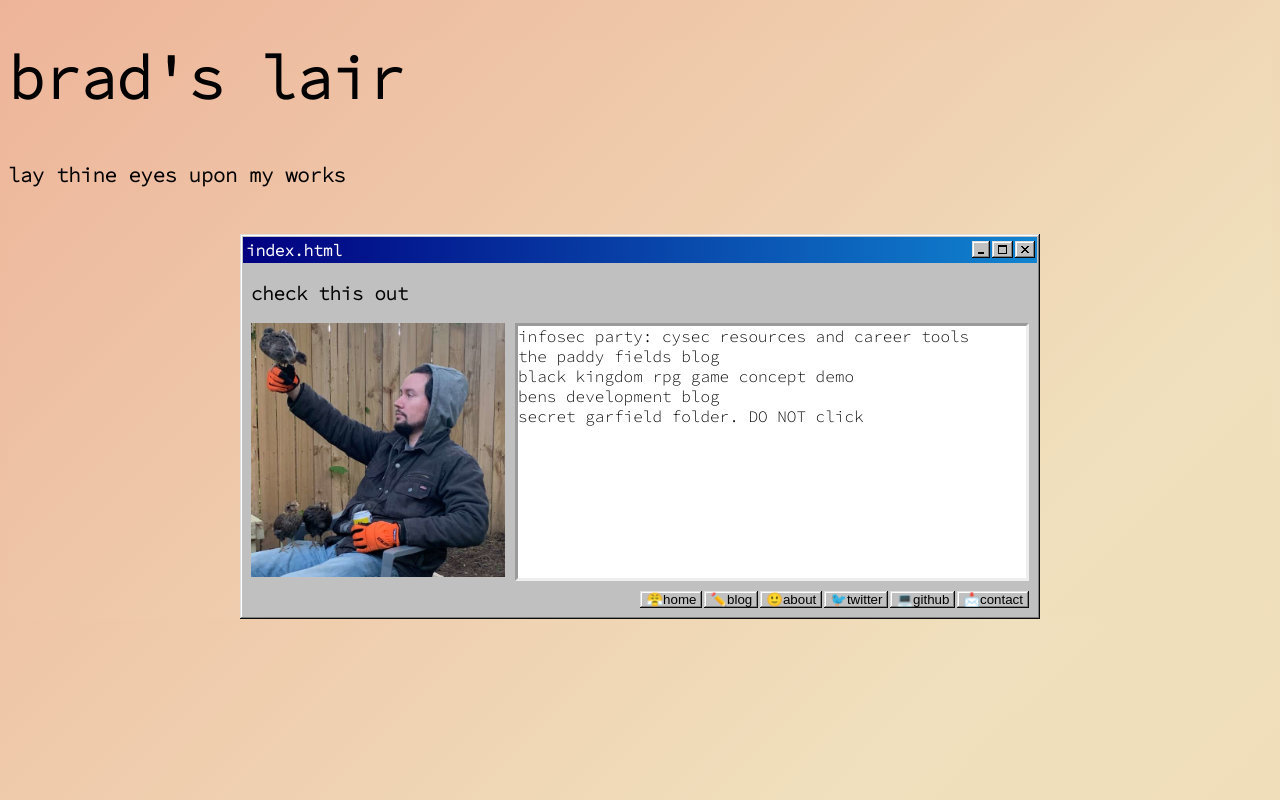
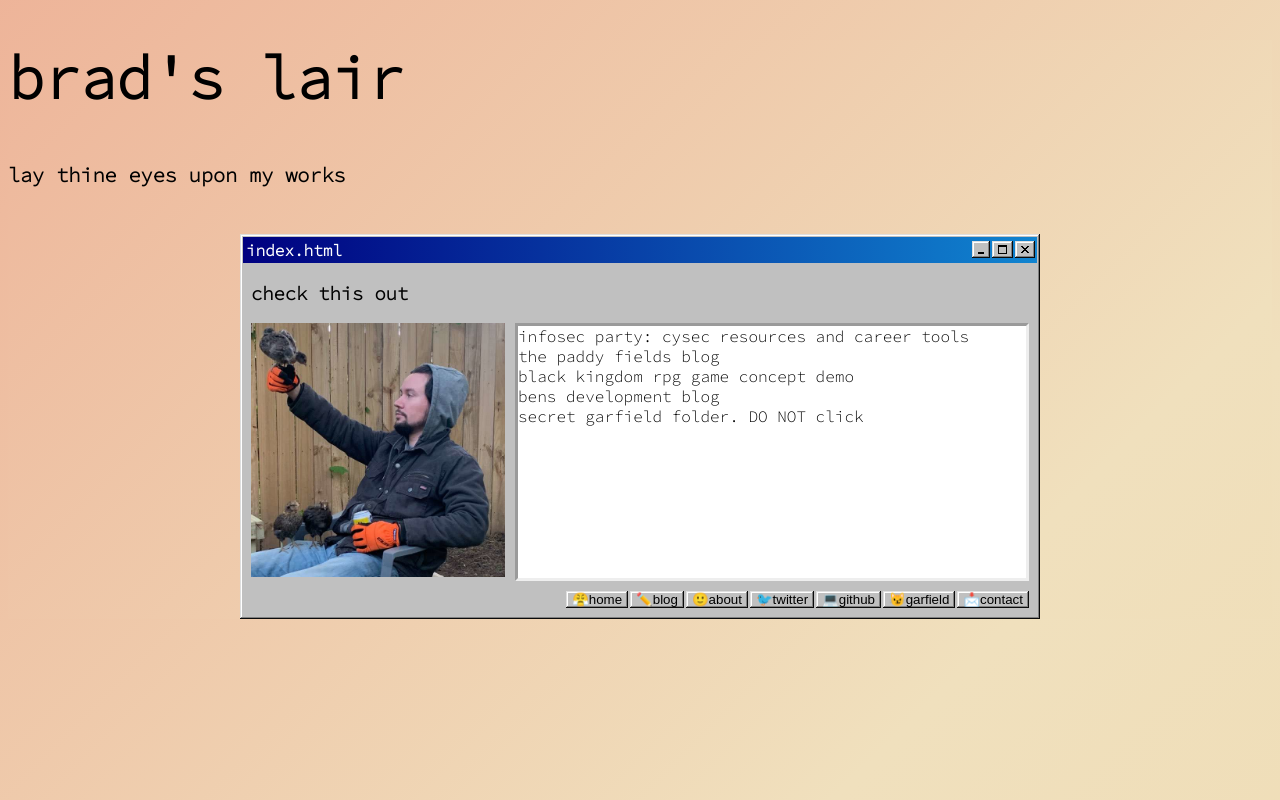
Before and after one commit to DrBradleyMexico/BigWetNextJS-Site, a Next.js app: page / in a window 1280 px wide. Built offline with nearby package versions, Linux system fonts and the light colour scheme.

Commit message:
garfield inclusion

```diff
--- a/src/components/layout/footer.tsx
+++ b/src/components/layout/footer.tsx
@@ -31,6 +31,11 @@ const Footer = () => {
                 </Link>
             </button>
             <button className={`${s.border} ${s.button}`}>
+                <Link href="https://linktr.ee/Garfonomics" target="_blank">
+                    <Emoji symbol="😼" ariaLabel="orange cat" />garfield
+                </Link>
+            </button>
+            <button className={`${s.border} ${s.button}`}>
                 <Link href="mailto: &#098;&#114;&#097;&#100;&#119;&#101;&#105;&#100;&#110;&#101;&#114;&#056;&#054;&#052;&#050;&#064;&#103;&#109;&#097;&#105;&#108;&#046;&#099;&#111;&#109;">
                     <Emoji symbol="📩" ariaLabel="mail emoji" />contact
                 </Link>
--- a/src/components/links.tsx
+++ b/src/components/links.tsx
@@ -38,7 +38,7 @@ const Links = () => {
                             <Link className={s.article} href="https://bensden.xyz/" target="_blank">
                                 {"bens development blog"}
                             </Link>
-                            <Link className={s.article} href="/secret">
+                            <Link className={s.article} href="https://linktr.ee/Garfonomics">
                                 {"secret garfield folder. DO NOT click"}
                             </Link>
                         </div>
--- a/src/pages/about.tsx
+++ b/src/pages/about.tsx
@@ -25,7 +25,7 @@ const About = () => {
                             <img className={s.homeImageMore} src={"/meirl2.jpg"} alt="" />
                         </div>
                         <div className={s.articles}>
-                            {"hello! i'm brad and welcome to my very cool and fun website. this website has almost no purpose other than to teach myself some web dev concepts while sharing some things me and my friends have made. if you'd like to see connect on twitter or see my github, check the links in the footer. you can email me by smashing that contact link in the navbar. despite my offputting website, i am a friendly little guy who likes to meet and chat with people"}
+                            {"hello! i'm brad and welcome to my very cool and fun website. this website has almost no purpose other than to teach myself some computer stuff while sharing some things me and my friends have made. if you'd like to connect on twitter and other things, check the links in the footer. you can email me by smashing that contact link in the navbar. despite my offputting website, i am a friendly little guy who likes to meet and chat with people"}
                         </div>
                     </div>
                     <Footer />
```
